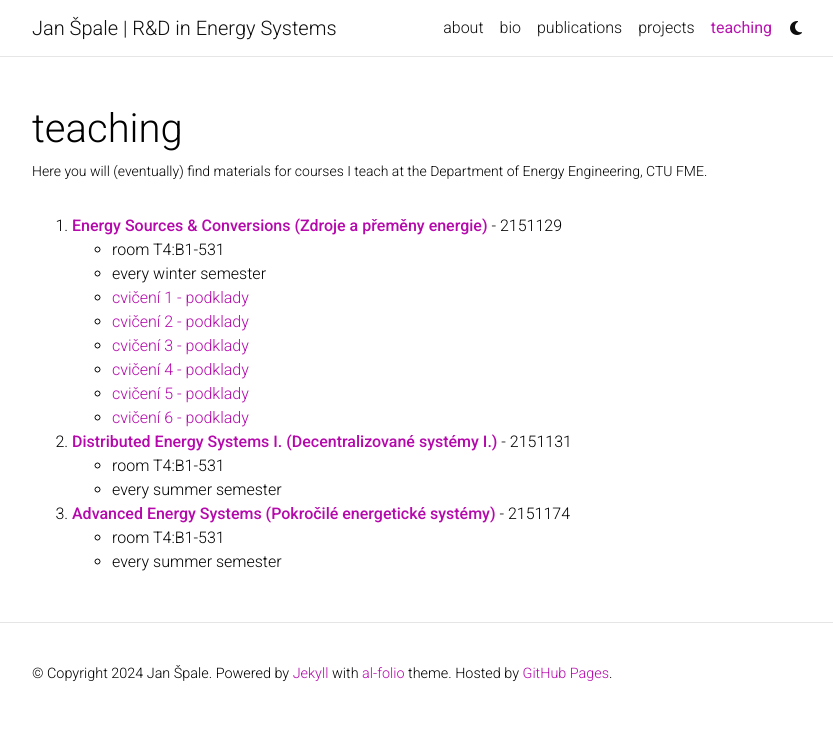
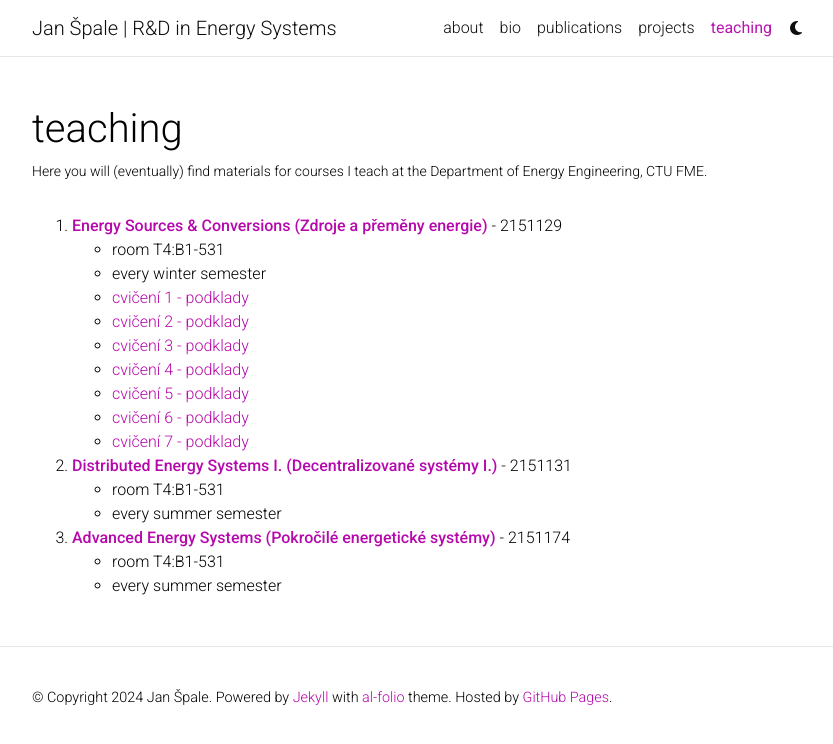
Before and after one commit to janspale/janspale.github.io, a Jekyll site: the page built from _pages/teaching.md, in a window 1280 px wide. Shown: the top 744 px of the page, without its empty margins (223-1056 px from the left). Built offline with Jekyll 4.4.1, drawn with Linux system fonts in a browser that asks for light colours; comment, search, counter and statistics services are not loaded; a style sheet for code colours, icons or effects is not loaded.

Commit message:
modified:   _pages/teaching.md

```diff
--- a/_pages/teaching.md
+++ b/_pages/teaching.md
@@ -15,6 +15,7 @@
    * [cvičení 4 - podklady](https://campuscvut-my.sharepoint.com/:b:/g/personal/spaleja1_cvut_cz/EQygkJiyeMNPtDKw8DV6PqkByEpEvU7cdT_Ozm2MeAPkUQ?e=46IxNP)
    * [cvičení 5 - podklady](https://campuscvut-my.sharepoint.com/:b:/g/personal/spaleja1_cvut_cz/EWHgenlmRBlMnwPTE5PXoIgBSgeeKzX9eUIxPGV4SsaXlA?e=nUErtJ)
    * [cvičení 6 - podklady](https://campuscvut-my.sharepoint.com/:p:/g/personal/spaleja1_cvut_cz/ETBTq7FqJxlMjQyagYZ1i54BXsG6xShkdH-0ktncf9S0Fw?e=Y20dVZ)
+   * [cvičení 7 - podklady](https://campuscvut-my.sharepoint.com/:b:/g/personal/spaleja1_cvut_cz/Eeem7kmDzM9Jg7QnGphpHrQBvmRl2BfjHpjjjQyAS2d4fA?e=rz3D66)
 2. **[Distributed Energy Systems I. (Decentralizované systémy I.)](https://kos.fs.cvut.cz/synopsis/2151133)** - 2151131
    * room T4:B1-531
    * every summer semester
```
